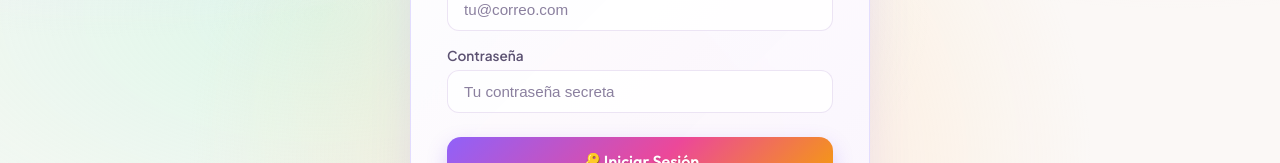
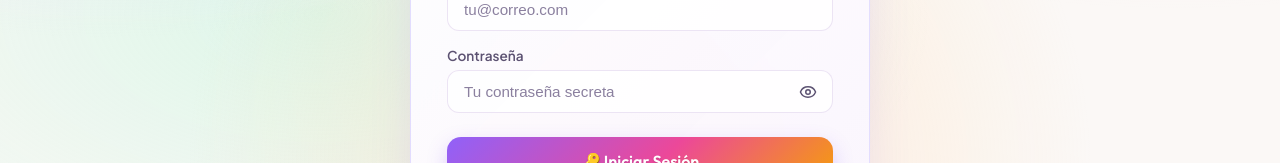
Before and after one commit to DiegoGuru2/Festy-proyect, a Next.js app in the folder apps/web/: page /login in a window 1280 px wide. Shown: the part 506-669 px from the top of the page. Built offline with nearby package versions, Linux system fonts and the light colour scheme; no server answers.

Commit message:
feat(auth): add password visibility toggle eye icon in login and register

```diff
--- a/apps/web/src/app/login/page.tsx
+++ b/apps/web/src/app/login/page.tsx
@@ -3,7 +3,7 @@
 import React, { useState, useEffect, Suspense } from 'react';
 import { useRouter, useSearchParams } from 'next/navigation';
 import { apiFetch, setToken, setUser } from '@/lib/api';
-import { Sparkles, Calendar, Lock, Mail, User, Link as LinkIcon, ArrowRight } from 'lucide-react';
+import { Sparkles, Calendar, Lock, Mail, User, Link as LinkIcon, ArrowRight, Eye, EyeOff } from 'lucide-react';
 
 function LoginFormContent() {
   const router = useRouter();
@@ -11,6 +11,7 @@
   const [isRegister, setIsRegister] = useState(false);
   const [loading, setLoading] = useState(false);
   const [error, setError] = useState('');
+  const [showPassword, setShowPassword] = useState(false);
 
   // Form fields
   const [email, setEmail] = useState('');
@@ -359,9 +360,10 @@
                     >
                       Contraseña
                     </label>
+                    <div style={{ position: 'relative', display: 'flex', alignItems: 'center' }}>
                       <input
                         id="password"
-                      type="password"
+                        type={showPassword ? 'text' : 'password'}
                         placeholder="Mínimo 8 caracteres"
                         value={password}
                         onChange={(e) => setPassword(e.target.value)}
@@ -369,7 +371,7 @@
                         minLength={8}
                         style={{
                           width: '100%',
-                        padding: '12px 14px',
+                          padding: '12px 46px 12px 14px',
                           background: '#ffffff',
                           border: '1px solid var(--border-glass)',
                           borderRadius: '12px',
@@ -387,6 +389,29 @@
                           e.target.style.boxShadow = 'none';
                         }}
                       />
+                      <button
+                        type="button"
+                        onClick={() => setShowPassword(!showPassword)}
+                        style={{
+                          position: 'absolute',
+                          right: '12px',
+                          background: 'none',
+                          border: 'none',
+                          cursor: 'pointer',
+                          color: showPassword ? 'var(--accent-primary)' : 'var(--text-muted)',
+                          display: 'flex',
+                          alignItems: 'center',
+                          justifyContent: 'center',
+                          padding: '4px',
+                          borderRadius: '8px',
+                          transition: 'color 0.15s',
+                        }}
+                        title={showPassword ? 'Ocultar contraseña' : 'Ver contraseña'}
+                        aria-label={showPassword ? 'Ocultar contraseña' : 'Ver contraseña'}
+                      >
+                        {showPassword ? <EyeOff size={18} /> : <Eye size={18} />}
+                      </button>
+                    </div>
                   </div>
                 </div>
 
@@ -567,16 +592,17 @@
                 >
                   Contraseña
                 </label>
+                <div style={{ position: 'relative', display: 'flex', alignItems: 'center' }}>
                   <input
                     id="password"
-                  type="password"
+                    type={showPassword ? 'text' : 'password'}
                     placeholder="Tu contraseña secreta"
                     value={password}
                     onChange={(e) => setPassword(e.target.value)}
                     required
                     style={{
                       width: '100%',
-                    padding: '12px 16px',
+                      padding: '12px 46px 12px 16px',
                       background: 'var(--bg-glass)',
                       border: '1px solid var(--border-glass)',
                       borderRadius: '12px',
@@ -588,6 +614,29 @@
                     onFocus={(e) => (e.target.style.borderColor = 'var(--accent-primary)')}
                     onBlur={(e) => (e.target.style.borderColor = 'var(--border-glass)')}
                   />
+                  <button
+                    type="button"
+                    onClick={() => setShowPassword(!showPassword)}
+                    style={{
+                      position: 'absolute',
+                      right: '12px',
+                      background: 'none',
+                      border: 'none',
+                      cursor: 'pointer',
+                      color: showPassword ? 'var(--accent-primary)' : 'var(--text-muted)',
+                      display: 'flex',
+                      alignItems: 'center',
+                      justifyContent: 'center',
+                      padding: '4px',
+                      borderRadius: '8px',
+                      transition: 'color 0.15s',
+                    }}
+                    title={showPassword ? 'Ocultar contraseña' : 'Ver contraseña'}
+                    aria-label={showPassword ? 'Ocultar contraseña' : 'Ver contraseña'}
+                  >
+                    {showPassword ? <EyeOff size={18} /> : <Eye size={18} />}
+                  </button>
+                </div>
               </div>
 
               <button
```
Lines whose indentation alone changed are shown as unchanged.
